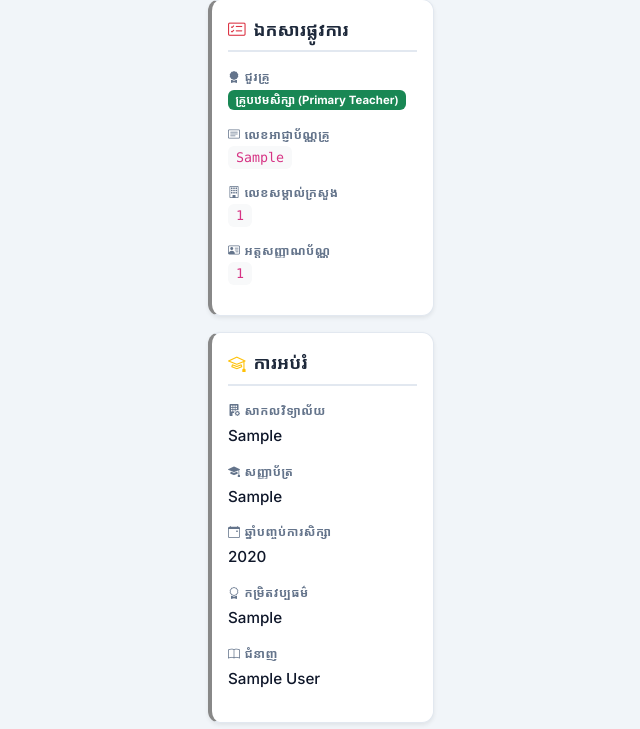
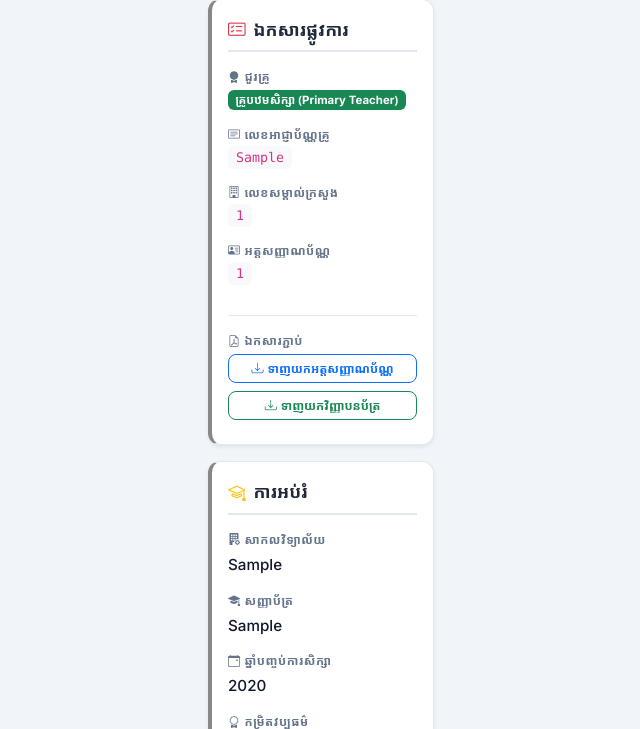
Before and after one commit to kimmi77778888-rgb/school_system.com, a Django app: page /school/teachers/1/ in a window 1280 px wide. Shown: the part 1369-2098 px from the top of the page, without its empty margins (74-714 px from the left). Run offline with Django 5.2, Linux system fonts and the light colour scheme; a user stored in the database is signed in; tables that the repository leaves empty hold one stand-in row (values such as "Sample post"); grey boxes marked "Sample" are stand-in pictures; parts of the project's set-up code (start-up, migrations or seed data) failed here and were passed over.

Commit message:
feat: Add ID card and certificate file upload for teachers

```diff
--- a/crm/school/forms.py
+++ b/crm/school/forms.py
@@ -172,7 +172,7 @@ class TeacherForm(BootstrapMixin, forms.ModelForm):
             'teacher_training', 'certifications',
             'contract_type', 'salary_scale', 'years_experience',
             'emergency_contact', 'emergency_phone', 'emergency_relation',
-            'photo', 'is_active'
+            'photo', 'id_card_file', 'certificate_file', 'is_active'
         ]
         labels = {
             'first_name':    'នាមខ្លួន (ខ្មែរ)',
@@ -196,6 +196,8 @@ class TeacherForm(BootstrapMixin, forms.ModelForm):
             'emergency_contact': 'អ្នកទំនាក់ទំនងបន្ទាន់',
             'emergency_phone': 'ទូរស័ព្ទបន្ទាន់',
             'emergency_relation': 'ទំនាក់ទំនង',
+            'id_card_file': 'ឯកសារអត្តសញ្ញាណប័ណ្ណ (ID Card Document)',
+            'certificate_file': 'ឯកសារវិញ្ញាបនប័ត្រ (Certificate Documents)',
         }
         widgets = {
             'hire_date': forms.DateInput(attrs={'type': 'date'}),
@@ -204,6 +206,8 @@ class TeacherForm(BootstrapMixin, forms.ModelForm):
             'teacher_training': forms.Textarea(attrs={'rows': 3}),
             'certifications': forms.Textarea(attrs={'rows': 3}),
             'photo':     PhotoInput(),
+            'id_card_file': forms.FileInput(attrs={'accept': '.pdf,.jpg,.jpeg,.png'}),
+            'certificate_file': forms.FileInput(attrs={'accept': '.pdf,.jpg,.jpeg,.png'}),
         }
 
     def __init__(self, *args, **kwargs):
--- a/crm/school/models.py
+++ b/crm/school/models.py
@@ -111,6 +111,10 @@ class Teacher(models.Model):
     emergency_contact = models.CharField(max_length=100, blank=True, verbose_name='អ្នកទំនាក់ទំនងបន្ទាន់')
     emergency_phone   = models.CharField(max_length=20, blank=True, verbose_name='ទូរស័ព្ទបន្ទាន់')
     emergency_relation = models.CharField(max_length=50, blank=True, verbose_name='ទំនាក់ទំនង')
+
+    # Document Uploads
+    id_card_file      = models.FileField(upload_to='documents/teachers/id_cards/', null=True, blank=True, verbose_name='ឯកសារអត្តសញ្ញាណប័ណ្ណ')
+    certificate_file  = models.FileField(upload_to='documents/teachers/certificates/', null=True, blank=True, verbose_name='ឯកសារវិញ្ញាបនប័ត្រ')
 
     def save(self, *args, **kwargs):
         if not self.teacher_id:
--- a/crm/school/templates/school/teacher_detail.html
+++ b/crm/school/templates/school/teacher_detail.html
@@ -174,6 +174,33 @@
         {% if teacher.national_id %}
           <code class="bg-light px-2 py-1 rounded">{{ teacher.national_id }}</code>
         {% else %}—{% endif %}
+      </div>
+
+      <!-- Document Files -->
+      <div class="mt-3 pt-3" style="border-top: 1px solid #e2e8f0;">
+        <div class="info-label"><i class="bi bi-file-earmark-pdf me-1"></i>ឯកសារភ្ជាប់</div>
+
+        {% if teacher.id_card_file %}
+        <div class="mb-2">
+          <a href="{{ teacher.id_card_file.url }}" target="_blank" class="btn btn-outline-primary btn-sm w-100" download>
+            <i class="bi bi-download me-1"></i>ទាញយកអត្តសញ្ញាណប័ណ្ណ
+          </a>
+        </div>
+        {% endif %}
+
+        {% if teacher.certificate_file %}
+        <div class="mb-2">
+          <a href="{{ teacher.certificate_file.url }}" target="_blank" class="btn btn-outline-success btn-sm w-100" download>
+            <i class="bi bi-download me-1"></i>ទាញយកវិញ្ញាបនប័ត្រ
+          </a>
+        </div>
+        {% endif %}
+
+        {% if not teacher.id_card_file and not teacher.certificate_file %}
+        <div class="text-muted small text-center py-2">
+          <i class="bi bi-inbox"></i> មិនមានឯកសារទេ
+        </div>
+        {% endif %}
       </div>
     </div>
 
```
Also changed, not shown: crm/school/migrations/0010_teacher_certificate_file_teacher_id_card_file.py (added).
